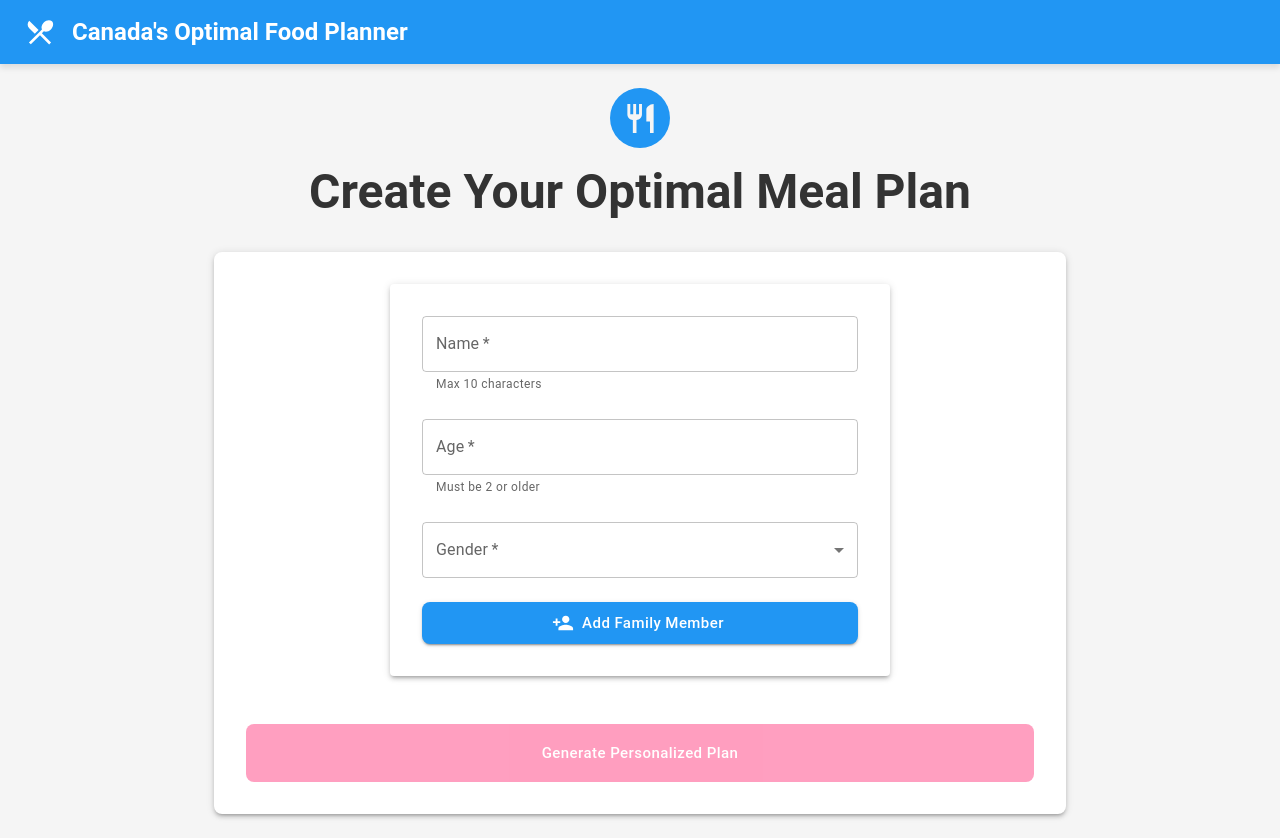
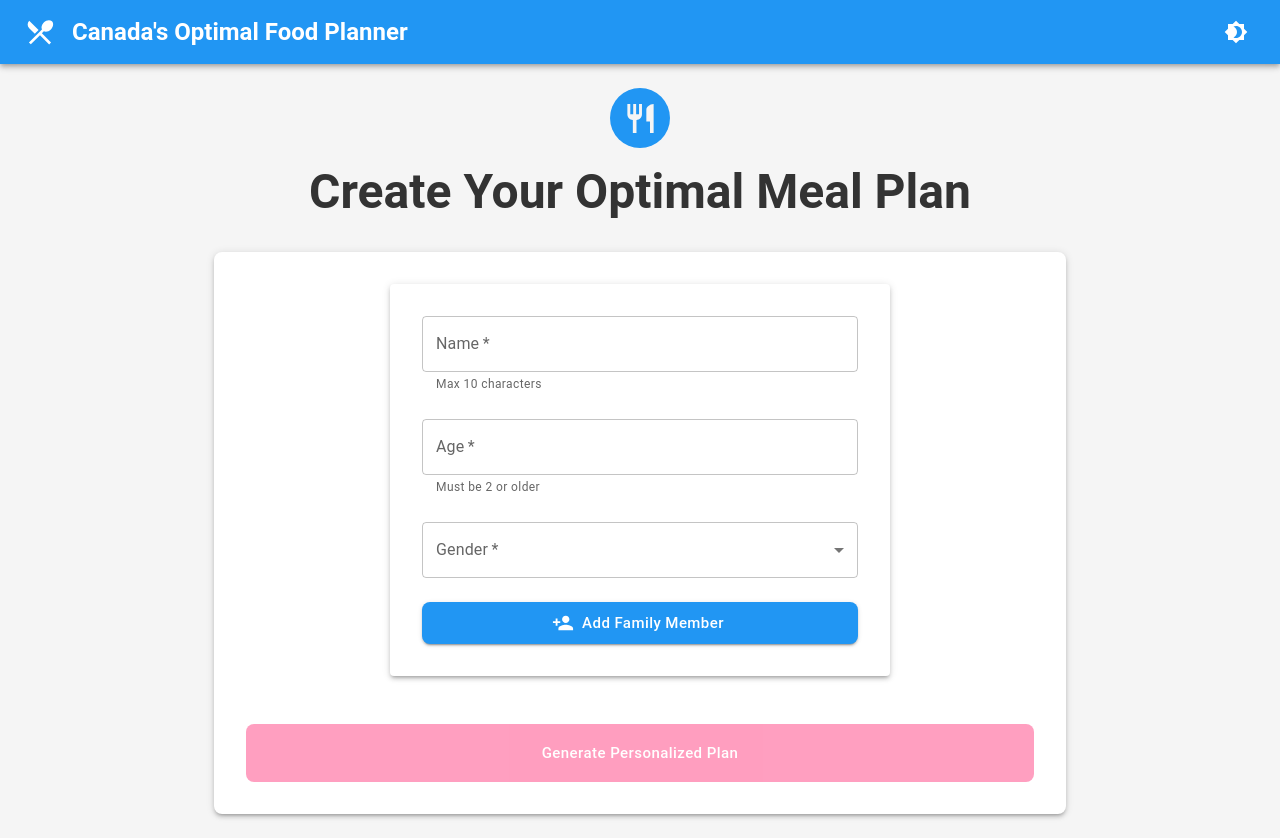
Before and after one commit to reza-yb/signal, a React (Vite) app: page / in a window 1280 px wide. Built offline with nearby package versions, Linux system fonts and the light colour scheme.

Commit message:
dark theme implemented

```diff
--- a/src/App.tsx
+++ b/src/App.tsx
@@ -1,13 +1,13 @@
-import React, { useEffect, useState } from 'react';
+import React, { useEffect, useState, useMemo } from 'react';
 import { BrowserRouter as Router, Route, Routes } from 'react-router-dom';
-import { ThemeProvider } from '@mui/material/styles';
+import { ThemeProvider, createTheme } from '@mui/material/styles';
 import CssBaseline from '@mui/material/CssBaseline';
 import Box from '@mui/material/Box';
 import { parseCSV } from './utils/csvParser';
 import { FoodGroup, FoodItem, ServingRecommendation, DirectionalStatement, FamilyMember } from './types/foodGuide';
 import { logger } from './utils/logger';
 import { getFilePath } from './config';
-import theme from './theme';
+import baseTheme from './theme';
 import Alert from '@mui/material/Alert';
 
 import Header from './components/Header';
@@ -22,6 +22,43 @@ const App: React.FC = () => {
   const [error, setError] = useState<string | null>(null);
 
   const [familyMembers, setFamilyMembers] = useState<FamilyMember[]>([]);
+
+  const [mode, setMode] = useState<'light' | 'dark'>('light');
+
+  const colorMode = useMemo(
+    () => ({
+      toggleColorMode: () => {
+        setMode((prevMode) => (prevMode === 'light' ? 'dark' : 'light'));
+      },
+    }),
+    [],
+  );
+
+  const theme = useMemo(
+    () =>
+      createTheme({
+        ...baseTheme,
+        palette: {
+          mode,
+          ...(mode === 'light'
+            ? {
+                // Light mode colors
+                primary: { main: '#2196f3' },
+                secondary: { main: '#ff4081' },
+                background: { default: '#f5f5f5', paper: '#ffffff' },
+                text: { primary: '#333333', secondary: '#666666' },
+              }
+            : {
+                // Updated dark mode colors
+                primary: { main: '#64b5f6' },  // Lighter blue
+                secondary: { main: '#ff80ab' },  // Lighter pink
+                background: { default: '#121212', paper: '#1e1e1e' },
+                text: { primary: '#ffffff', secondary: '#b0bec5' },
+              }),
+        },
+      }),
+    [mode],
+  );
 
   useEffect(() => {
     const loadCSVData = async () => {
@@ -65,7 +102,7 @@ const App: React.FC = () => {
           width: '100vw',
           bgcolor: 'background.default',
         }}>
-          <Header />
+          <Header toggleColorMode={colorMode.toggleColorMode} />
           {error && <Alert severity="error">{error}</Alert>}
           <Box component="main" sx={{
             flexGrow: 1,
--- a/src/components/Header.tsx
+++ b/src/components/Header.tsx
@@ -1,13 +1,25 @@
 import React from 'react';
-import { AppBar, Toolbar, Typography, Button, Box, styled } from '@mui/material';
 import { Link as RouterLink, useLocation } from 'react-router-dom';
+import { styled } from '@mui/material/styles';
+import AppBar from '@mui/material/AppBar';
+import Toolbar from '@mui/material/Toolbar';
+import Typography from '@mui/material/Typography';
+import Button from '@mui/material/Button';
+import Box from '@mui/material/Box';
 import RestaurantMenuIcon from '@mui/icons-material/RestaurantMenu';
 import AddIcon from '@mui/icons-material/Add';
+import { useTheme } from '@mui/material/styles';
+import IconButton from '@mui/material/IconButton';
+import Brightness4Icon from '@mui/icons-material/Brightness4';
+import Brightness7Icon from '@mui/icons-material/Brightness7';
 
 const StyledAppBar = styled(AppBar)(({ theme }) => ({
-  backgroundColor: theme.palette.primary.main,
-  width: '100%',
-  boxShadow: '0 4px 6px rgba(0, 0, 0, 0.1)',
+  background: theme.palette.mode === 'light'
+    ? theme.palette.primary.main  // Use primary color for light mode
+    : theme.palette.background.paper,  // Use paper background for dark mode
+  color: theme.palette.mode === 'light'
+    ? theme.palette.primary.contrastText
+    : theme.palette.text.primary,
 }));
 
 const StyledToolbar = styled(Toolbar)({
@@ -41,8 +53,9 @@ const FlashyButton = styled(Button)<{ component?: React.ElementType; to?: string
   },
 }));
 
-const Header: React.FC = () => {
+const Header: React.FC<{ toggleColorMode: () => void }> = ({ toggleColorMode }) => {
   const location = useLocation();
+  const theme = useTheme();
   const isHomePage = location.pathname === '/';
 
   return (
@@ -54,16 +67,22 @@ const Header: React.FC = () => {
             Canada's Optimal Food Planner
           </Typography>
         </LogoBox>
+        <Box sx={{ display: 'flex', alignItems: 'center' }}>
+          <IconButton sx={{ ml: 1 }} onClick={toggleColorMode} color="inherit">
+            {theme.palette.mode === 'dark' ? <Brightness7Icon /> : <Brightness4Icon />}
+          </IconButton>
           {!isHomePage && (
             <FlashyButton
               component={RouterLink}
               to="/"
               startIcon={<AddIcon />}
               variant="contained"
+              sx={{ ml: 2 }}
             >
               New Meal Plan
             </FlashyButton>
           )}
+        </Box>
       </StyledToolbar>
     </StyledAppBar>
   );
--- a/src/theme.ts
+++ b/src/theme.ts
@@ -1,6 +1,6 @@
 import { createTheme } from '@mui/material/styles';
 
-const theme = createTheme({
+const baseTheme = createTheme({
   palette: {
     primary: {
       main: '#2196f3',
@@ -92,4 +92,4 @@ const theme = createTheme({
   },
 });
 
-export default theme;
+export default baseTheme;
```
Lines whose indentation alone changed are shown as unchanged.
